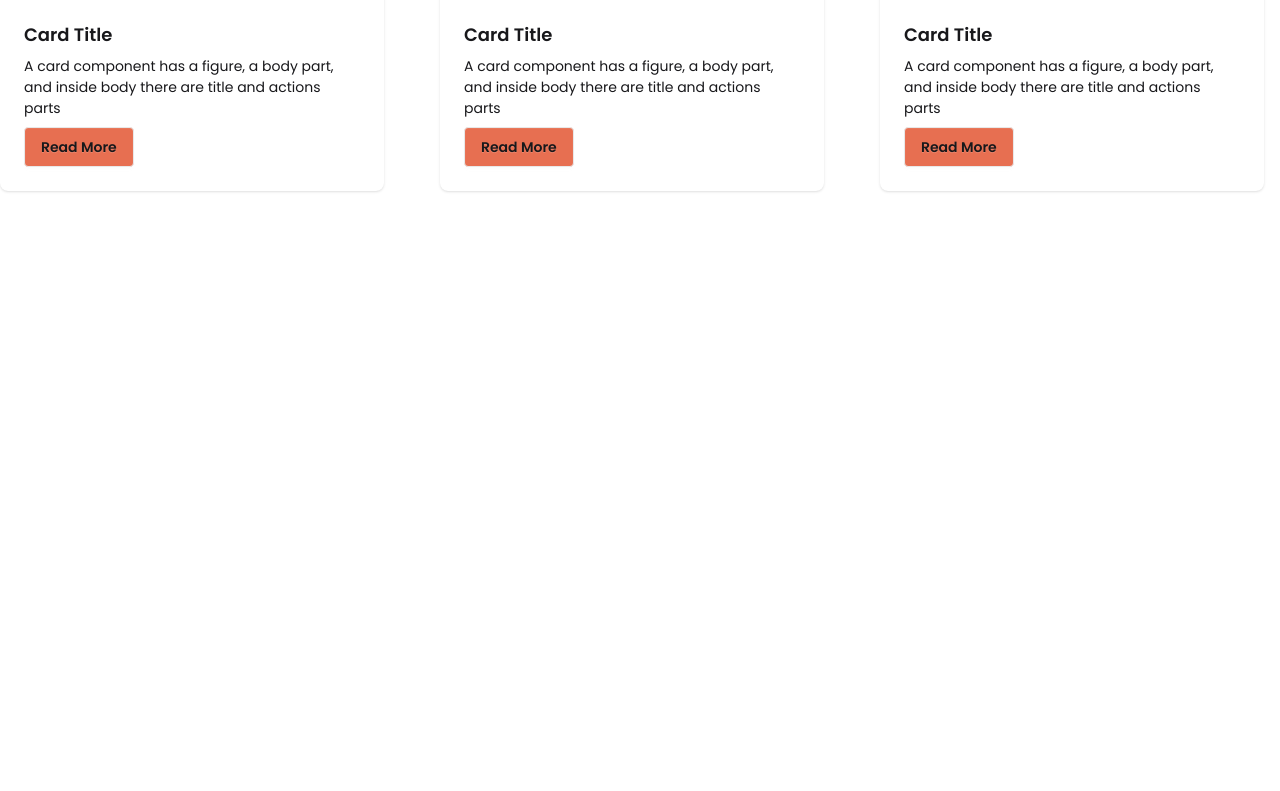
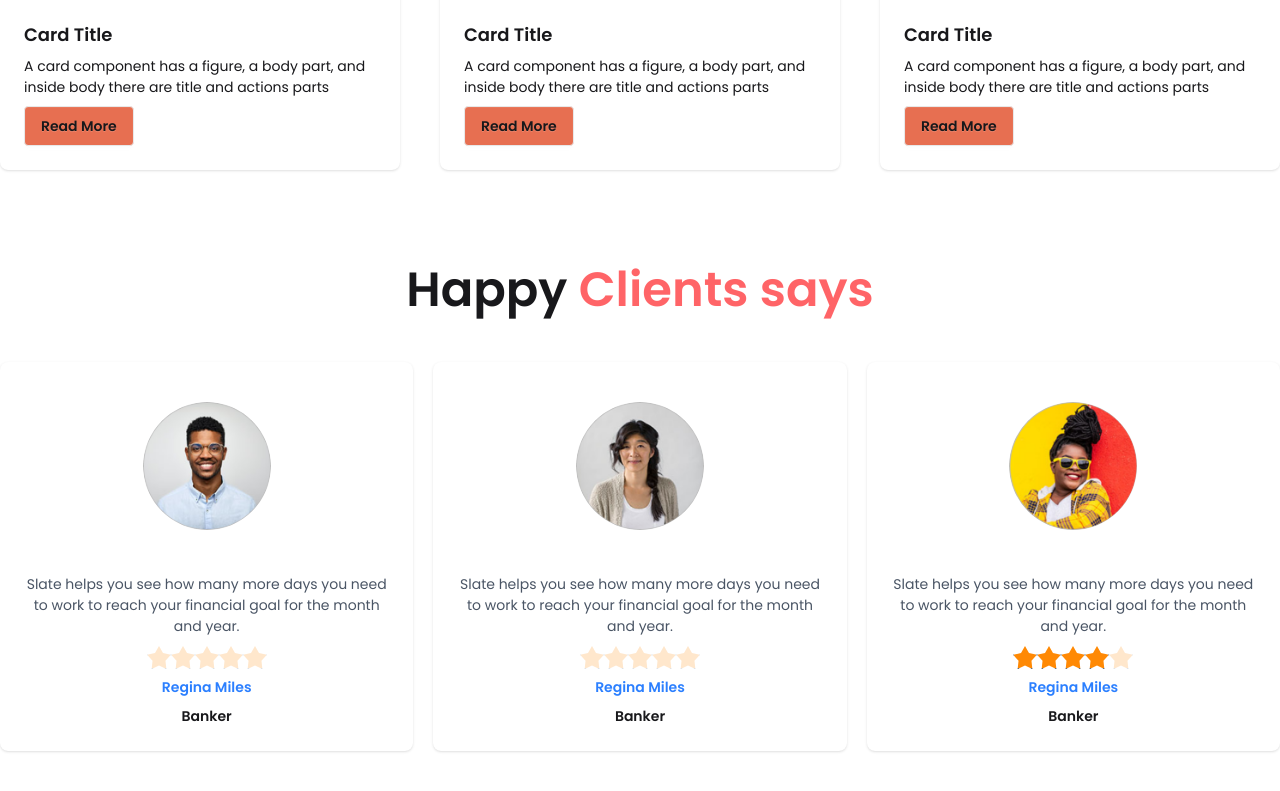
Before and after one commit to shariful430/biker-zone, a plain HTML site: page index.html in a window 1280 px wide. Shown: the part 1613-2404 px from the top of the page. Before the commit the page ends 1900 px from the top, so only its background shows below. Drawn offline with nearby package versions, Linux system fonts and the light colour scheme.

Commit message:
review section done

```diff
--- a/index.html
+++ b/index.html
@@ -155,7 +155,7 @@
             <h2 class="text-center text-4xl font-semibold my-14">Latest News</h2>
         <div class="grid lg:grid-cols-3 md:grid-cols-2 md:gap-x-10 gap-y-10">
               <!-- card 1 -->
-              <div class="card bg-base-100 w-96 shadow-sm">
+              <div class="card bg-base-100 shadow-sm">
                 <figure>
                   <img class="pt-5" src="images/others/latest1.png" alt="">
                 </figure>
@@ -168,7 +168,7 @@
                 </div>
               </div>
               <!-- card 2-->
-              <div class="card bg-base-100 w-96 shadow-sm">
+              <div class="card bg-base-100 shadow-sm">
                 <figure>
                   <img class="pt-5" src="images/others/latest2.png" alt="">
                 </figure>
@@ -181,7 +181,7 @@
                 </div>
               </div>
               <!-- card 3 -->
-              <div class="card bg-base-100 w-96 shadow-sm">
+              <div class="card bg-base-100 shadow-sm">
                 <figure>
                   <img class="pt-5" src="images/others/latest3.png" alt="">
                 </figure>
@@ -195,6 +195,99 @@
               </div>
         </div>
           </section>
+          <!-- review section -->
+           <section
+           class="my-24">
+           <h3 class="text-5xl text-center font-semibold">Happy <span class="text-red-400">Clients says</span></h3>
+           <!-- cards -->
+            <div class="grid grid-cols-1 md:grid-cols-2 lg:grid-cols-3 gap-5 mt-7 md:mt-12">
+              <!-- card 1 -->
+                <div class="card bg-base-100   shadow-sm">
+                  <figure>
+                    <div class="avatar pt-10 pb-5">
+                      <div class="ring-primary ring-offset-base-100 w-32 rounded-full ">
+                        <img src="images/others/user-1.png" alt="">
+                      </div>
+                    </div>
+                  </figure>
+                  <div class="card-body text-center">
+
+                    <p class="text-gray-600">Slate helps you see how
+                      many more days you need
+                      to work to reach your financial
+                      goal for the month and year.</p>
+                      <div class="rating mx-auto">
+                        <input type="radio" name="rating-2" class="mask mask-star-2 bg-orange-400" aria-label="1 star" />
+                        <input type="radio" name="rating-2" class="mask mask-star-2 bg-orange-400" aria-label="2 star" checked="checked" />
+                        <input type="radio" name="rating-2" class="mask mask-star-2 bg-orange-400" aria-label="1 star" />
+                        <input type="radio" name="rating-2" class="mask mask-star-2 bg-orange-400" aria-label="2 star" checked="checked" />
+
+                        <input type="radio" name="rating-2" class="mask mask-star-2 bg-orange-400" aria-label="5 star" />
+                      </div>
+                      <h5 class="text-blue-500 font-semibold">Regina Miles</h5>
+                      <h5 class="font-semibold">Banker</h5>
+                  </div>
+
+                </div>
+              <!-- card 2 -->
+                <div class="card bg-base-100   shadow-sm">
+                  <figure>
+                    <div class="avatar pt-10 pb-5">
+                      <div class="ring-primary ring-offset-base-100 w-32 rounded-full ">
+                        <img src="images/others/user-2.png" alt="">
+                      </div>
+                    </div>
+                  </figure>
+                  <div class="card-body text-center">
+
+                    <p class="text-gray-600">Slate helps you see how
+                      many more days you need
+                      to work to reach your financial
+                      goal for the month and year.</p>
+                      <div class="rating mx-auto">
+                        <input type="radio" name="rating-2" class="mask mask-star-2 bg-orange-400" aria-label="1 star" />
+                        <input type="radio" name="rating-2" class="mask mask-star-2 bg-orange-400" aria-label="2 star" checked="checked" />
+                        <input type="radio" name="rating-2" class="mask mask-star-2 bg-orange-400" aria-label="1 star" />
+                        <input type="radio" name="rating-2" class="mask mask-star-2 bg-orange-400" aria-label="2 star" checked="checked" />
+
+                        <input type="radio" name="rating-2" class="mask mask-star-2 bg-orange-400" aria-label="5 star" />
+                      </div>
+                      <h5 class="text-blue-500 font-semibold">Regina Miles</h5>
+                      <h5 class="font-semibold">Banker</h5>
+                  </div>
+
+                </div>
+              <!-- card 3 -->
+                <div class="card bg-base-100   shadow-sm">
+                  <figure>
+                    <div class="avatar pt-10 pb-5">
+                      <div class="ring-primary ring-offset-base-100 w-32 rounded-full ">
+                        <img src="images/others/user-3.png" alt="">
+                      </div>
+                    </div>
+                  </figure>
+                  <div class="card-body text-center">
+
+                    <p class="text-gray-600">Slate helps you see how
+                      many more days you need
+                      to work to reach your financial
+                      goal for the month and year.</p>
+                      <div class="rating mx-auto">
+                        <input type="radio" name="rating-2" class="mask mask-star-2 bg-orange-400" aria-label="1 star" />
+                        <input type="radio" name="rating-2" class="mask mask-star-2 bg-orange-400" aria-label="2 star" checked="checked" />
+                        <input type="radio" name="rating-2" class="mask mask-star-2 bg-orange-400" aria-label="1 star" />
+                        <input type="radio" name="rating-2" class="mask mask-star-2 bg-orange-400" aria-label="2 star" checked="checked" />
+
+                        <input type="radio" name="rating-2" class="mask mask-star-2 bg-orange-400" aria-label="5 star" />
+                      </div>
+                      <h5 class="text-blue-500 font-semibold">Regina Miles</h5>
+                      <h5 class="font-semibold">Banker</h5>
+                  </div>
+
+                </div>
+
+            </div>
+          </section>
     </main>
     <footer>
 
```
